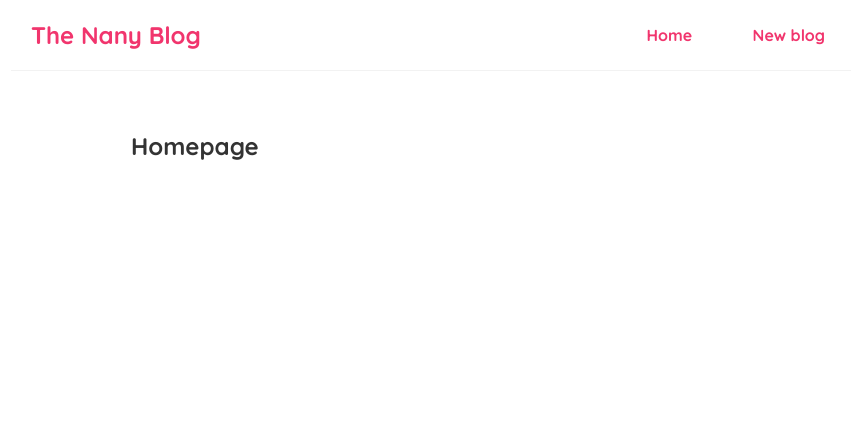
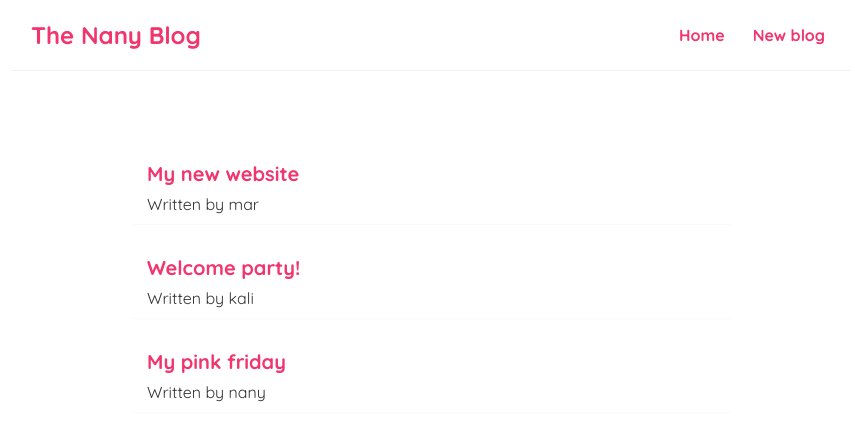
Before and after one commit to senaytgobezie/nany-blog, a React (Create React App) app: page / in a window 1280 px wide. Shown: the top 440 px of the page, without its empty margins (209-1064 px from the left). Built offline with nearby package versions, Linux system fonts and the light colour scheme.

Commit message:
complating the blog

```diff
--- a/src/Home.js
+++ b/src/Home.js
@@ -1,7 +1,25 @@
+import { useState } from "react";
+
 const Home = () => {
+
+const [blogs, setBlogs]=useState([
+ { title: 'My new website', body: 'lorem ipsum...', author: 'mar', id: 1 },
+{ title: 'Welcome party!', body: 'lorem ipsum...', author: 'kali', id: 2 },
+{ title: 'My pink friday', body: 'lorem ipsum...', author: 'nany', id: 3 }]);
+
+
+const handleClick =() =>{
+
+    }
+
     return (
         <div className="home">
-            <h2>Homepage</h2>
+            { blogs.map((blog) =>(
+                <div className="blog-preview" key={blog.id} >
+                   <h2>{blog.title}</h2>
+                   <p> Written by {blog.author}</p>
+                </div>))}
+
         </div>
      );
 }
--- a/src/Navbar.js
+++ b/src/Navbar.js
@@ -4,8 +4,8 @@
             <h1>The Nany Blog</h1>
             <div className="links">
                 <a href="/">Home</a>
-                <a href="/create"></a>
-                <a href="/"> New blog</a>
+                <a href="/create">New blog</a>
+
             </div>
         </nav>
 
--- a/src/index.css
+++ b/src/index.css
@@ -35,3 +35,17 @@
   margin: 40px auto;
   padding: 20px;
 }
+/* blog previews / list */
+.blog-preview {
+  padding: 10px 16px;
+  margin: 20px 0;
+  border-bottom: 1px solid #fafafa;
+}
+.blog-preview:hover {
+  box-shadow: 1px 3px 5px rgba(0,0,0,0.1);
+}
+.blog-preview h2 {
+  font-size: 20px;
+  color: #f1356d;
+  margin-bottom: 8px;
+}
```
